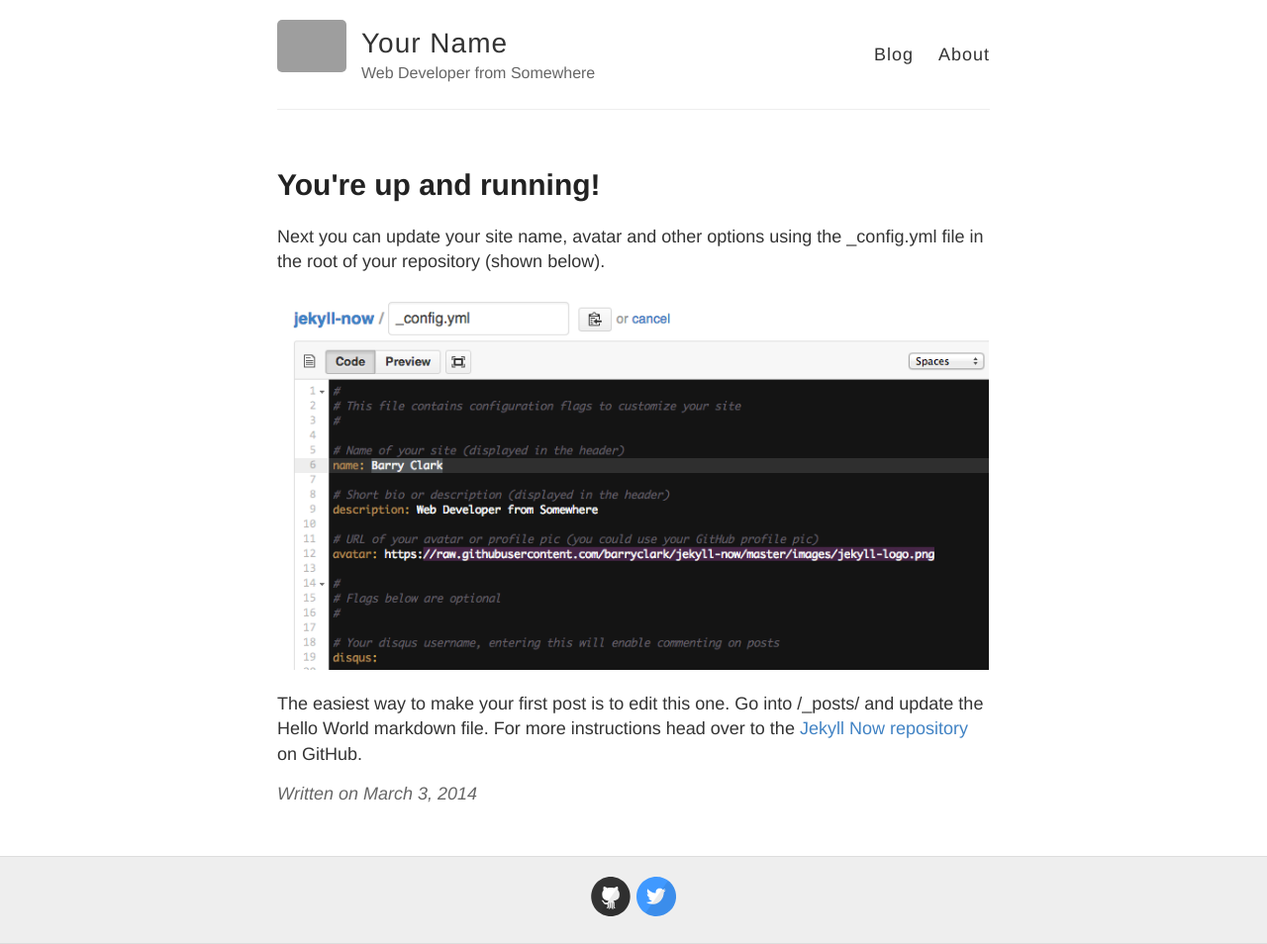
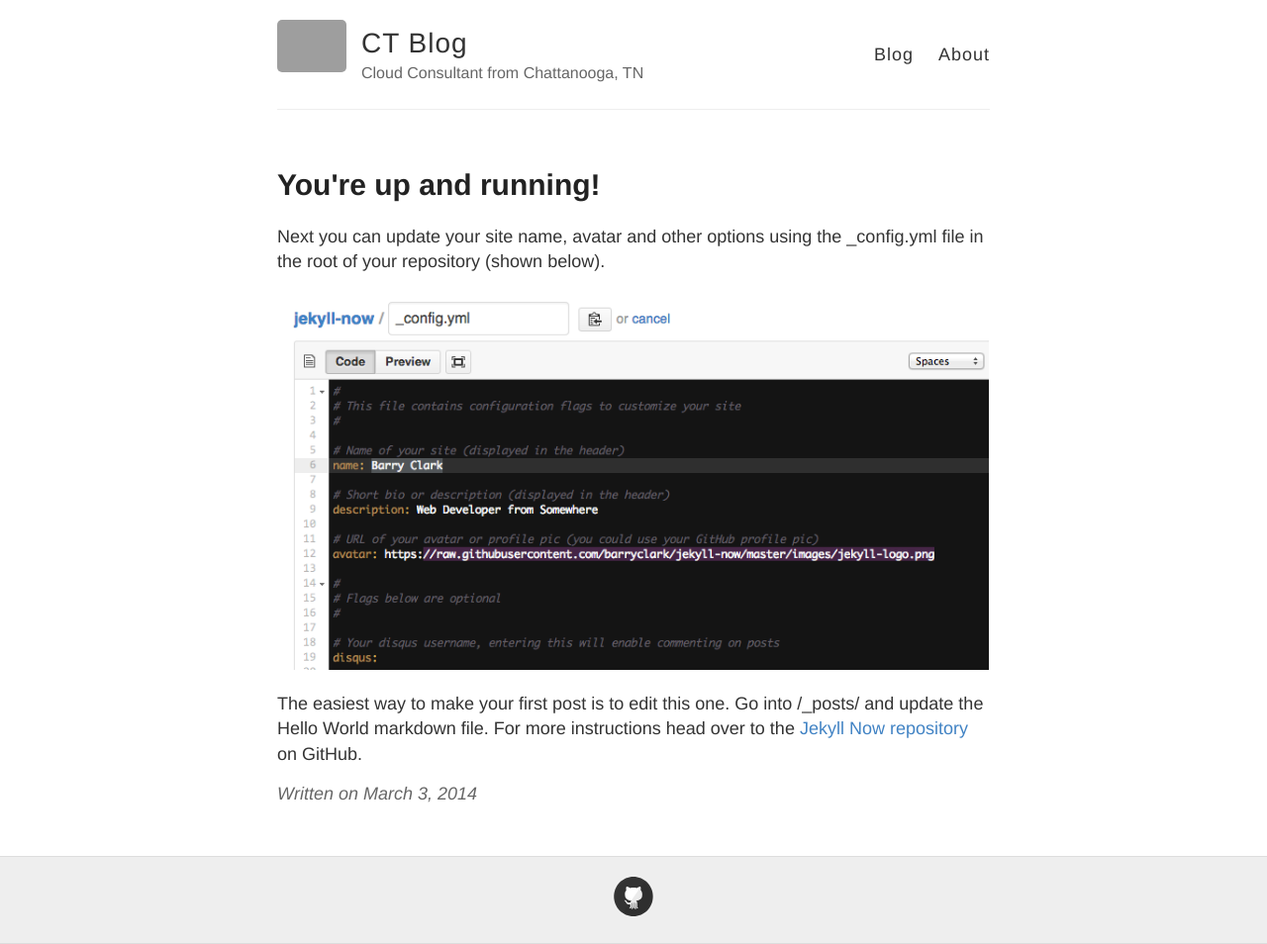
Before and after one commit to Digi59404/ct-website, a Jekyll site: the page built from _posts/2014-3-3-Hello-World.md, in a window 1280 px wide. Shown: the whole page at 99% size. Built offline with Jekyll 4.4.1, drawn with Linux system fonts in a browser that asks for light colours; grey boxes are pictures that could not be loaded.

Commit message:
Modify Config

```diff
--- a/_config.yml
+++ b/_config.yml
@@ -3,10 +3,10 @@
 #
 
 # Name of your site (displayed in the header)
-name: Your Name
+name: CT Blog
 
 # Short bio or description (displayed in the header)
-description: Web Developer from Somewhere
+description: Cloud Consultant from Chattanooga, TN
 
 # URL of your avatar or profile pic (you could use your GitHub profile pic)
 avatar: https://raw.githubusercontent.com/barryclark/jekyll-now/master/images/jekyll-logo.png
@@ -21,12 +21,12 @@ footer-links:
   email:
   facebook:
   flickr:
-  github: barryclark/jekyll-now
+  github: digi59404/ct-website
   instagram:
   linkedin:
   pinterest:
   rss: # just type anything here for a working RSS icon
-  twitter: jekyllrb
+  twitter:
   stackoverflow: # your stackoverflow profile, e.g. "users/50476/bart-kiers"
   youtube: # channel/<your_long_string> or user/<user-name>
   googleplus: # anything in your profile username that comes after plus.google.com/
```
